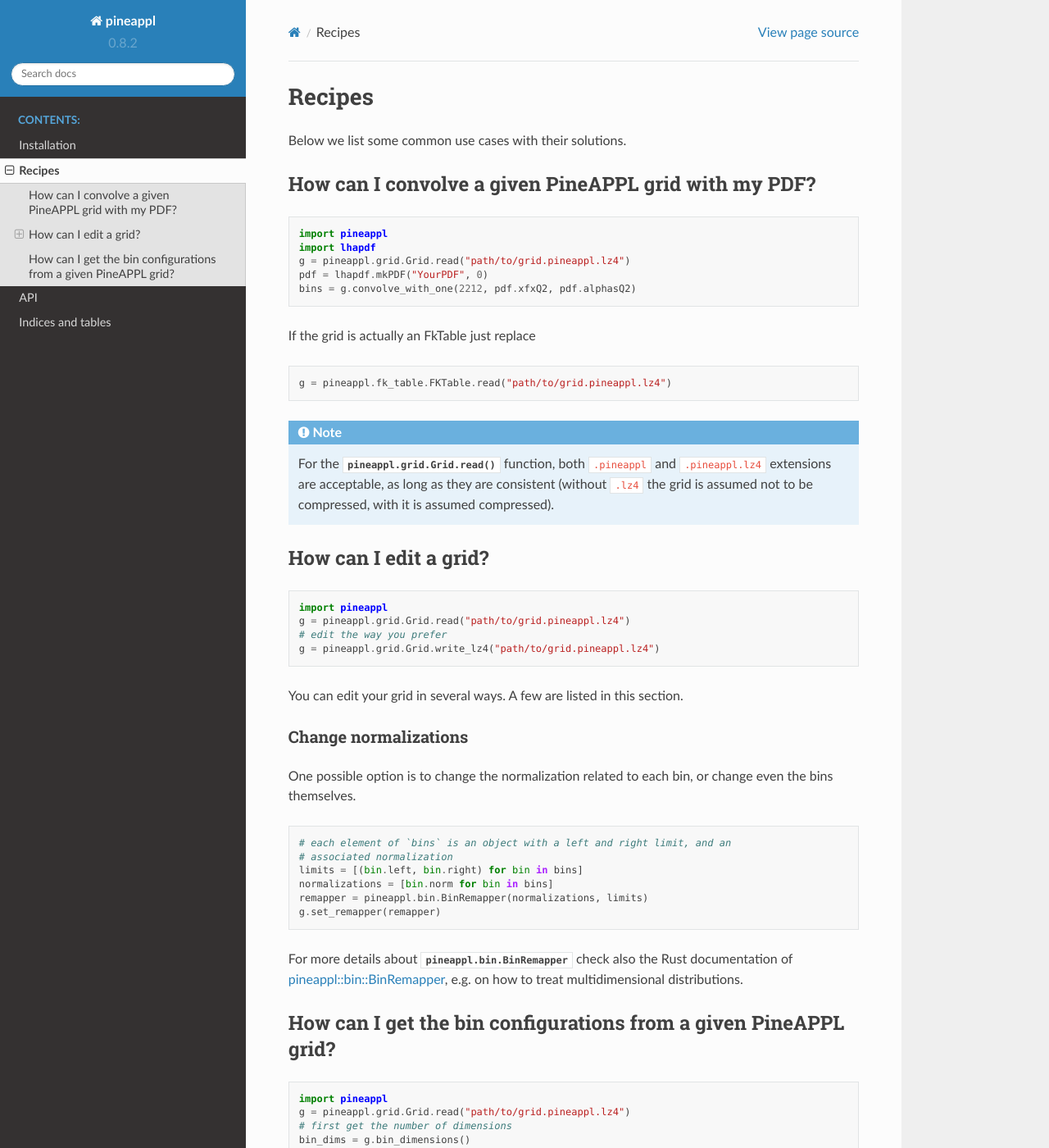
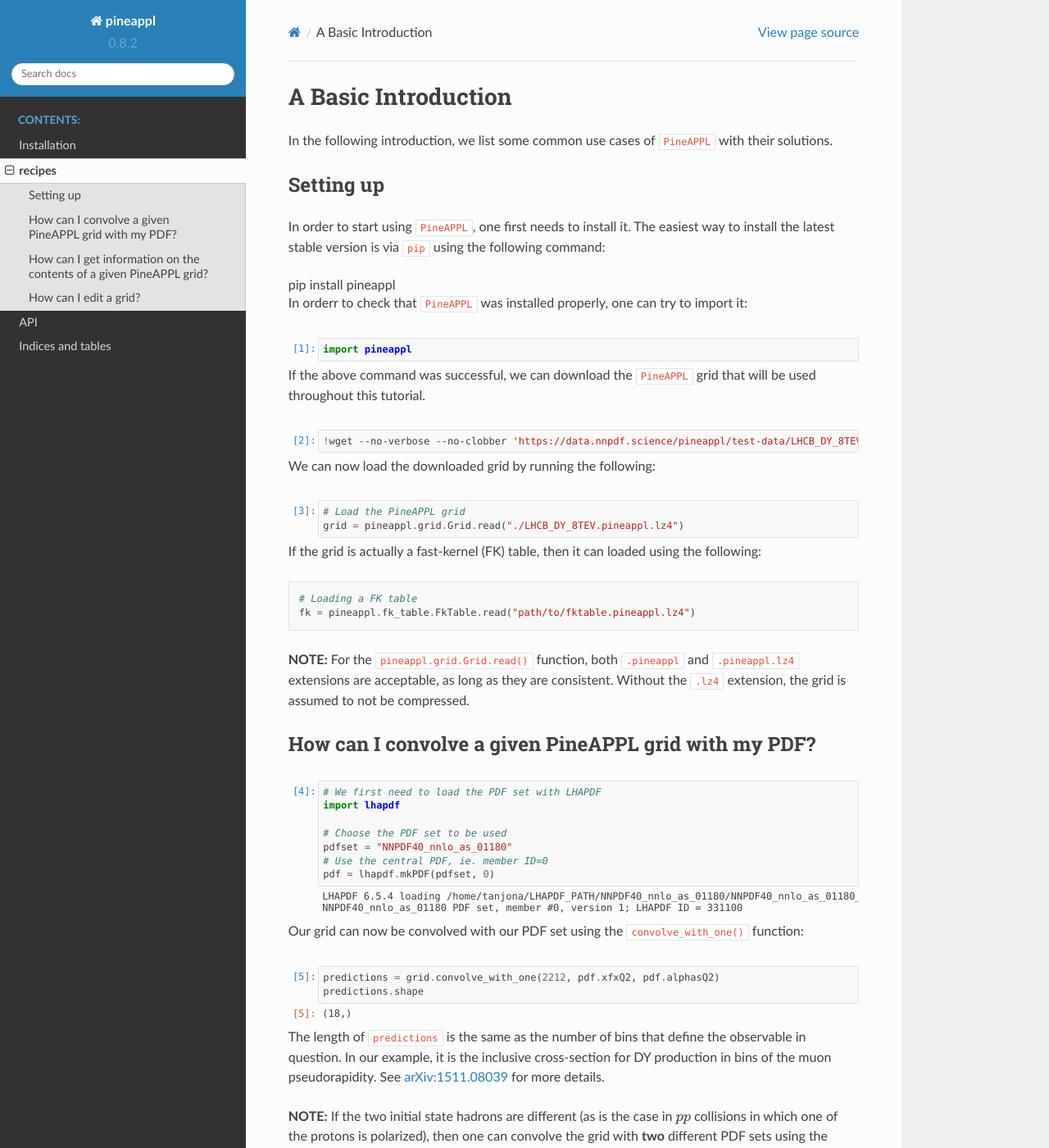
Before and after one commit to NNPDF/pineappl, a Sphinx documentation site: the page built from pineappl_py/docs/source/recipes.ipynb, in a window 1280 px wide and 1400 px high. Shown: the whole window at 82% size. Built offline with Sphinx 7.4.7 and the Read the Docs theme 2.0.0, drawn with Linux system fonts in a browser that asks for light colours; some of the changed text lies outside the part shown.

Commit message:
replace tutorial with interactive jupyter notebook

```diff
--- a/pineappl_py/docs/source/conf.py
+++ b/pineappl_py/docs/source/conf.py
@@ -26,6 +26,7 @@ extensions = [
     'sphinx.ext.napoleon',
     'sphinx.ext.todo',
     'sphinx_rtd_theme',
+    'nbsphinx',
 ]
 
 
--- a/pineappl_py/docs/source/index.rst
+++ b/pineappl_py/docs/source/index.rst
@@ -17,6 +17,6 @@ We also list some common :doc:`recipes` here.
    :caption: Contents:
 
    installation
-   recipes
+   recipes <recipes.ipynb>
    API <modules/pineappl>
    indices
--- a/pineappl_py/docs/source/recipes.rst
+++ /dev/null
@@ -1,74 +0,0 @@
-Recipes
-=======
-
-Below we list some common use cases with their solutions.
-
-
-How can I convolve a given PineAPPL grid with my PDF?
-------------------------------------------------------
-
-.. code:: python
-
-    import pineappl
-    import lhapdf
-    g = pineappl.grid.Grid.read("path/to/grid.pineappl.lz4")
-    pdf = lhapdf.mkPDF("YourPDF", 0)
-    bins = g.convolve_with_one(2212, pdf.xfxQ2, pdf.alphasQ2)
-
-If the grid is actually an FkTable just replace
-
-.. code:: python
-
-    g = pineappl.fk_table.FKTable.read("path/to/grid.pineappl.lz4")
-
-.. note::
-
-    For the :meth:`pineappl.grid.Grid.read` function, both ``.pineappl``
-    and ``.pineappl.lz4`` extensions are acceptable, as long as they are
-    consistent (without ``.lz4`` the grid is assumed not to be compressed, with
-    it is assumed compressed).
-
-How can I edit a grid?
-----------------------
-
-.. code:: python
-
-    import pineappl
-    g = pineappl.grid.Grid.read("path/to/grid.pineappl.lz4")
-    # edit the way you prefer
-    g = pineappl.grid.Grid.write_lz4("path/to/grid.pineappl.lz4")
-
-You can edit your grid in several ways. A few are listed in this section.
-
-Change normalizations
-~~~~~~~~~~~~~~~~~~~~~
-
-One possible option is to change the normalization related to each bin, or
-change even the bins themselves.
-
-.. code:: python
-
-    # each element of `bins` is an object with a left and right limit, and an
-    # associated normalization
-    limits = [(bin.left, bin.right) for bin in bins]
-    normalizations = [bin.norm for bin in bins]
-    remapper = pineappl.bin.BinRemapper(normalizations, limits)
-    g.set_remapper(remapper)
-
-For more details about :class:`pineappl.bin.BinRemapper` check also
-the Rust documentation of :rustdoc:`pineappl::bin::BinRemapper <bin/struct.BinRemapper.html>`, e.g.
-on how to treat multidimensional distributions.
-
-How can I get the bin configurations from a given PineAPPL grid?
-----------------------------------------------------------------
-
-.. code:: python
-
-    import pineappl
-    g = pineappl.grid.Grid.read("path/to/grid.pineappl.lz4")
-    # first get the number of dimensions
-    bin_dims = g.bin_dimensions()
-    # now you can get each of them
-    for bin_dim in range(bin_dims):
-        bin_left = g.bin_left(bin_dim)
-        bin_right = g.bin_right(bin_dim)
```
Also changed, not shown: pineappl_py/docs/source/recipes.ipynb (added).
